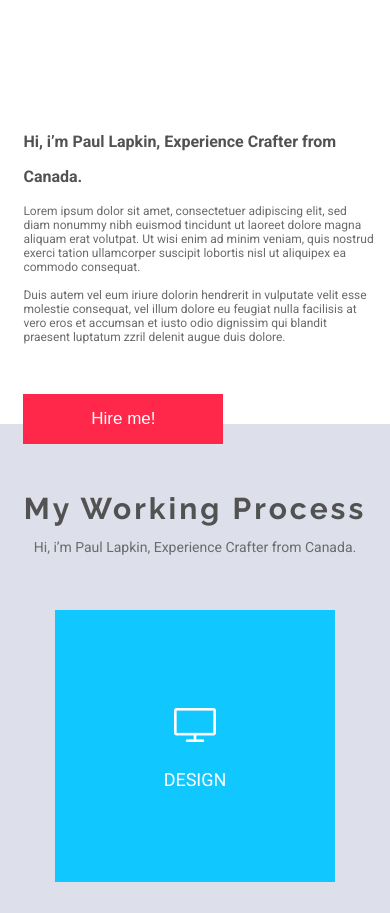
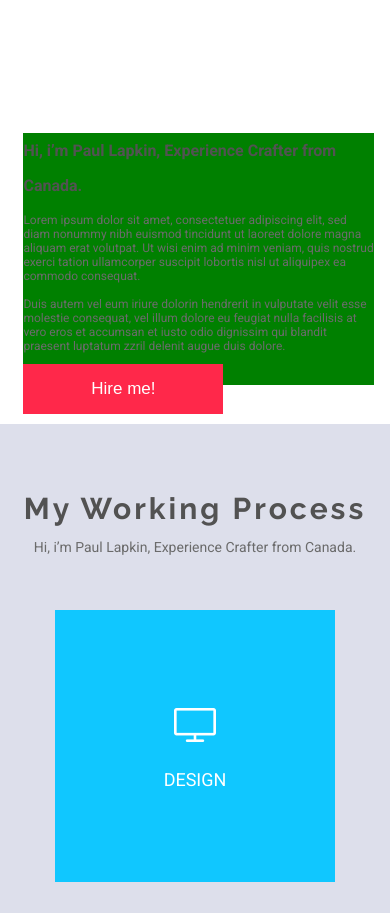
Before and after one commit to SenyukAnatoliy/Lapkin, a plain HTML site: page index.html in a window 390 px wide. Shown: the part 1346-2259 px from the top of the page. Drawn offline with Linux system fonts and the light colour scheme.

Commit message:
commit
web

```diff
--- a/css/adapt.css
+++ b/css/adapt.css
@@ -37,15 +37,15 @@ hr
 	.content{width: 100%; height: 100%;}
 .text2{
 	width: 90%;
-	height: 270px;
+	height: 26%;
 	/*background: green;*/
 	margin-right: 4%;
-	top:670px;}
+	top:70%;}
 
 	.text2 h2{font-size: 16px; margin-bottom: 10px;}
 	.text2 p{font-size: 12px; line-height:14px;}
 	.content img{width: 95%; margin-top: 50px; margin-left: 3%;}
-	/*button{top: 80%; left: 0%;}*/
+	button{margin-top: 3%;}
 
 	/*cont3======================*/
 
--- a/css/style.css
+++ b/css/style.css
@@ -108,7 +108,7 @@ hr
 {
 	width: 610px;
 	height: 420px;
-	/*background: green;*/
+	background: green;
 	position: absolute;
 	top: 170px;
 	right: 0px;
@@ -140,7 +140,7 @@ button
 	/*top: 350px;	*/
 	/*bottom: 0;*/
 	/*right: 410px;*/
-	margin-top: 50px;
+	margin-top: 40px;
 	color: white;
 	font-size:  17px;
 	border: none;
```
